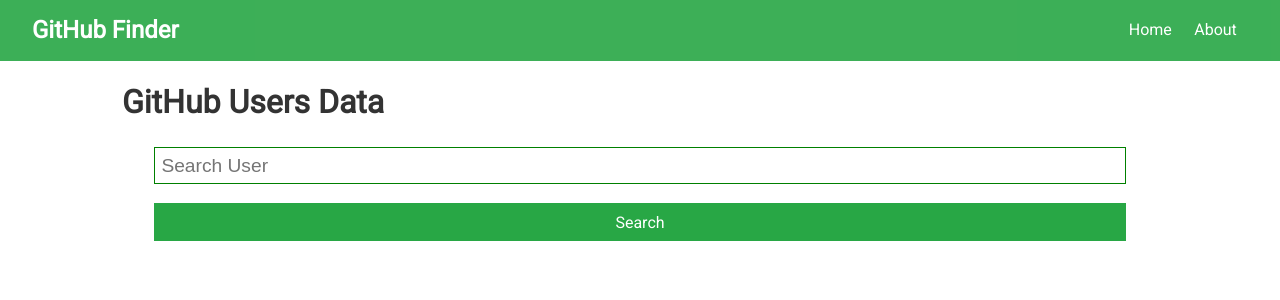
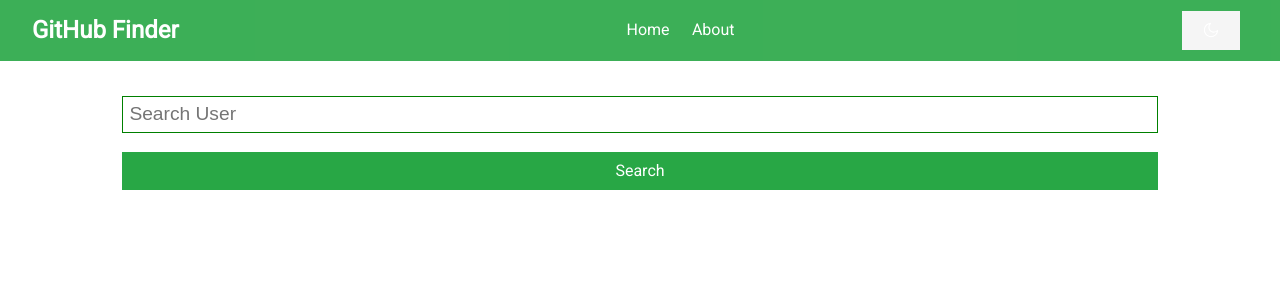
Before and after one commit to Mai25A/github-finder, a React (Create React App) app: page / in a window 1280 px wide. Shown: the top 300 px of the page. Built offline with nearby package versions, Linux system fonts and the light colour scheme; the HTML template or start-up script is replaced by a standard one.

Commit message:
refactor App and user

```diff
--- a/package.json
+++ b/package.json
@@ -3,11 +3,13 @@
   "version": "0.1.0",
   "private": true,
   "dependencies": {
+    "@ant-design/icons": "^5.3.7",
     "@testing-library/jest-dom": "^5.17.0",
     "@testing-library/react": "^13.4.0",
     "@testing-library/user-event": "^13.5.0",
     "axios": "^1.7.2",
     "prop-types": "^15.8.1",
+    "query-string": "^9.0.0",
     "react": "^18.3.1",
     "react-dom": "^18.3.1",
     "react-router-dom": "^5.2.0",
--- a/src/App.js
+++ b/src/App.js
@@ -1,24 +1,25 @@
 // App.js
 import React from "react";
-import { Route, BrowserRouter as Router, Switch } from "react-router-dom";
+import { BrowserRouter as Router } from "react-router-dom";
 import "./App.css";
+import Home from "./components/layout/Home";
 import Navbar from "./components/layout/Navbar";
-import Search from "./components/users/Search";
-import NotFound from "./components/pages/NotFound";
-import About from "./components/pages/About";
-import Users from "./components/users/Users";
-import Home from "./components/layout/Home";
+import { ThemeProvider } from "./components/pages/ThemeContext";
+import { SearchProvider } from "./components/users/SearchContext";
+
 const App = () => {
   return (
-    <div className="App">
-      <Router>
-        <Navbar />
-        <div className="container">
-          <h1>GitHub Users Data</h1>
-          <Home />
-        </div>
-      </Router>
-    </div>
+    <ThemeProvider>
+      <SearchProvider>
+        <Router>
+          <div className="App">
+            <Navbar />
+            <Home />
+          </div>
+        </Router>
+      </SearchProvider>
+    </ThemeProvider>
   );
 };
+
 export default App;
--- a/src/components/layout/Navbar.js
+++ b/src/components/layout/Navbar.js
@@ -1,19 +1,34 @@
-// /src/components/layout/Navbar.js
-import React from "react";
+// Navbar.js
+import React, { useContext } from "react";
 import { Link } from "react-router-dom";
+import { ThemeContext } from "../pages/ThemeContext";
+import { MoonOutlined, SunOutlined } from "@ant-design/icons";
+
 const Navbar = () => {
+  const { theme, toggleTheme } = useContext(ThemeContext);
+
   return (
-    <nav className="navbar bg-success">
+    <nav className="bg-success navbar">
       <h1>
         <i className="fab fa-github" /> GitHub Finder
       </h1>
       <ul>
         <li>
           <Link to="/">Home</Link>
+        </li>
+        <li>
           <Link to="/about">About</Link>
         </li>
       </ul>
+      <button className={"btn " + theme} onClick={toggleTheme}>
+        {theme === "light" ? (
+          <MoonOutlined style={{ color: "white" }} />
+        ) : (
+          <SunOutlined />
+        )}
+      </button>
     </nav>
   );
 };
+
 export default Navbar;
--- /dev/null
+++ b/src/components/pages/ThemeContext.js
@@ -0,0 +1,22 @@
+// ThemeContext.js
+import React, { createContext, useState, useEffect } from "react";
+
+export const ThemeContext = createContext();
+
+export const ThemeProvider = ({ children }) => {
+  const [theme, setTheme] = useState("light");
+
+  useEffect(() => {
+    document.body.className = theme;
+  }, [theme]);
+
+  const toggleTheme = () => {
+    setTheme((prevTheme) => (prevTheme === "light" ? "dark" : "light"));
+  };
+
+  return (
+    <ThemeContext.Provider value={{ theme, toggleTheme }}>
+      {children}
+    </ThemeContext.Provider>
+  );
+};
```
Also changed, not shown: src/components/users/User.js (+6 -6 lines), 1 other file (tests, documents, lock files or other folders).
